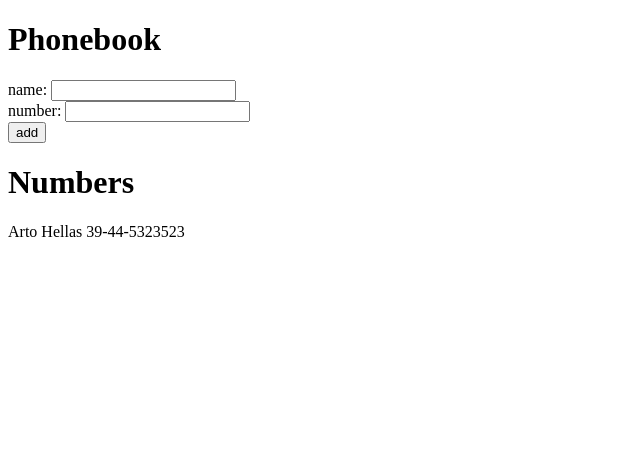
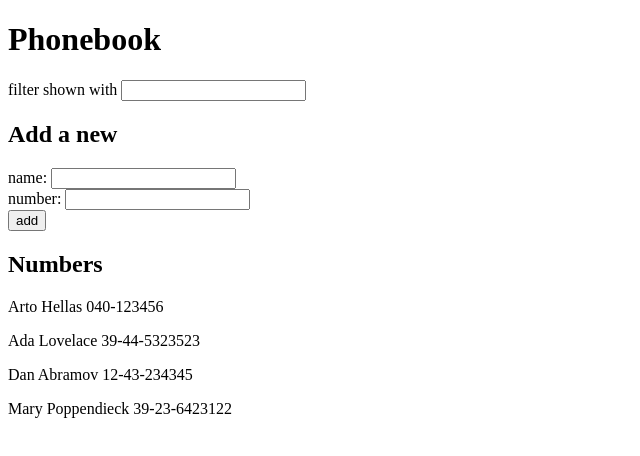
Before and after one commit to Jose134/fullstack-open-course, a React (Vite) app in the folder part2/phonebook/: page / in a window 1280 px wide. Shown: the top 456 px of the page, without its empty margins (0-640 px from the left). Built offline with nearby package versions, Linux system fonts and the light colour scheme.

Commit message:
Exercise 2.9

```diff
--- a/part2/phonebook/src/App.jsx
+++ b/part2/phonebook/src/App.jsx
@@ -2,10 +2,14 @@
 
 const App = () => {
   const [persons, setPersons] = useState([
-    { name: 'Arto Hellas', number: '39-44-5323523' }
+    { name: 'Arto Hellas', number: '040-123456', id: 1 },
+    { name: 'Ada Lovelace', number: '39-44-5323523', id: 2 },
+    { name: 'Dan Abramov', number: '12-43-234345', id: 3 },
+    { name: 'Mary Poppendieck', number: '39-23-6423122', id: 4 }
   ]);
   const [newName, setNewName] = useState('');
   const [newNumber, setNewNumber] = useState('');
+  const [filter, setNewFilter] = useState('');
 
   const handleFieldChange = (setterMethod) => {
     return (event) => {
@@ -25,13 +29,20 @@
     else {
       setNewName('');
       setNewNumber('');
-      setPersons(persons.concat({ name: name, number: newNumber }));
+      setPersons(persons.concat({ id: persons.length, name: name, number: newNumber }));
     }
   }
 
+  const filteredPersons = filter.trim() !== ''
+    ? persons.filter(person => person.name.toLowerCase().includes(filter.trim().toLowerCase()))
+    : persons;
   return (
     <div>
       <h1>Phonebook</h1>
+      <div>
+        filter shown with <input value={filter} onChange={handleFieldChange(setNewFilter)} type='text' />
+      </div>
+      <h2>Add a new</h2>
       <form>
         <div>
           name: <input value={newName} onChange={handleFieldChange(setNewName)} type='text' />
@@ -43,8 +54,8 @@
           <button onClick={handleAddClick} type="submit">add</button>
         </div>
       </form>
-      <h1>Numbers</h1>
-      {persons.map(person => (<p key={person.name}>{person.name}&nbsp;{person.number}</p>))}
+      <h2>Numbers</h2>
+      {filteredPersons.map(person => (<p key={person.id}>{person.name}&nbsp;{person.number}</p>))}
     </div>
   );
 }
```
